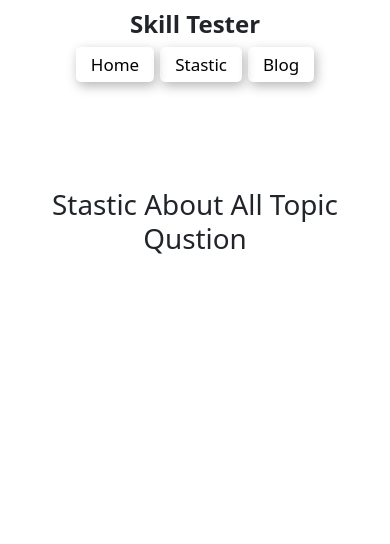
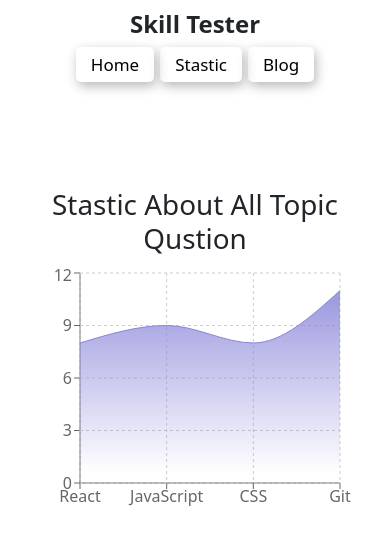
Before and after one commit to sayyed-ahsan/Skill-Tester-A9, a React (Create React App) app: page /stastic in a window 390 px wide. Shown: the top 544 px of the page. Built offline with nearby package versions, Linux system fonts and the light colour scheme.

Commit message:
statestic page responsiv is done

```diff
--- a/src/components/Statestic.js
+++ b/src/components/Statestic.js
@@ -36,7 +36,7 @@ const Statestic = () => {
             <h1 >Stastic About All Topic Qustion</h1>
             <div className='chart-div'>
                 <div >
-                    <AreaChart className='cart-main-div' data={data}
+                    <AreaChart width={350} height={250} data={data}
                         margin={{ top: 10, right: 30, left: 0, bottom: 0 }}>
                         <defs>
                             <linearGradient id="colorUv" x1="0" y1="0" x2="0" y2="1">
@@ -57,7 +57,7 @@ const Statestic = () => {
                 </div>
 
             </div>
-        </div>
+        </div >
     );
 };
 
```
